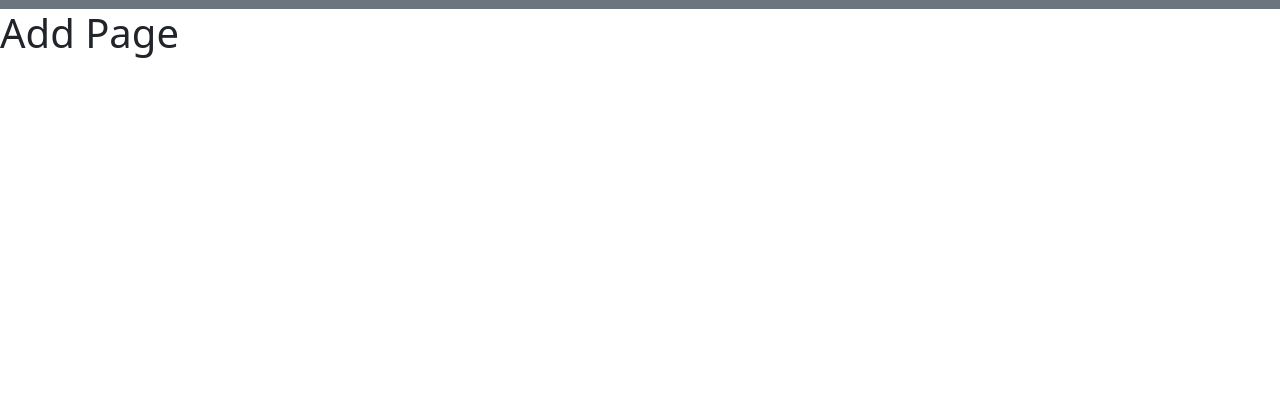
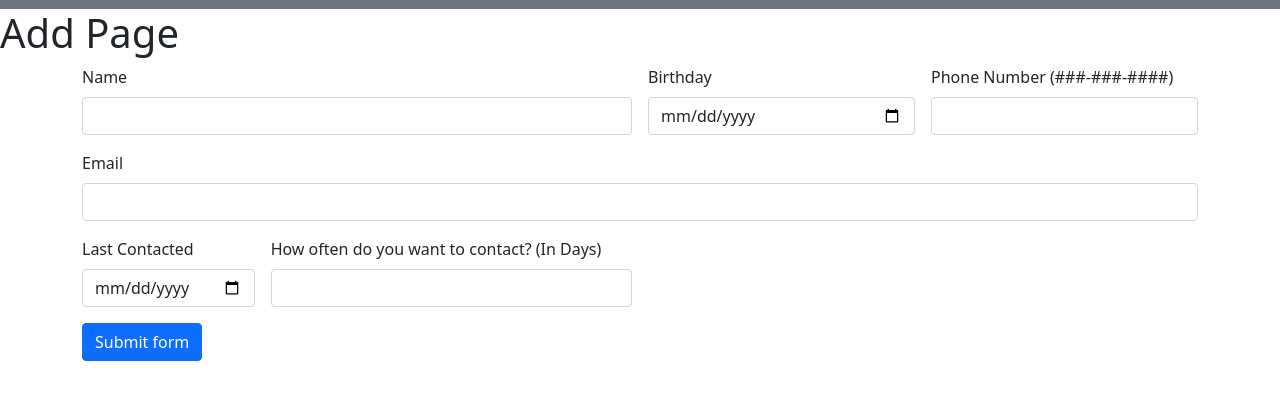
Before and after one commit to BionicScout/Enter-Connectivity, a website: page Web Pages/add.html in a window 1280 px wide. Shown: the part 57-456 px from the top of the page. Drawn offline with nearby package versions, Linux system fonts and the light colour scheme.

Commit message:
Add Page Created

```diff
--- a/Web Pages/add.html
+++ b/Web Pages/add.html
@@ -27,6 +27,85 @@
 
     <h1>Add Page</h1>
 
+    <div class="container">
+        <form class="row g-3 needs-validation" novalidate>
+            <!-- Name Input -->
+            <div class="col-md-6">
+              <label for="validationCustom01" class="form-label">Name</label>
+              <input type="text" class="form-control" id="validationCustom01" required>
+            </div>
+
+            <!-- Birtday -->
+            <div class="col-md-3">
+              <label for="validationBirthday" class="form-label">Birthday</label>
+              <div class="input-group has-validation">
+                <input type="date" class="form-control" id="validationBirthday" aria-describedby="inputGroupPrepend" required>
+              </div>
+            </div>
+
+            <!-- Phone Number -->
+            <div class="col-md-3">
+                <label for="validationPhoneNumber" class="form-label">Phone Number (###-###-####)</label>
+                <div class="input-group has-validation">
+                  <input type="tel" class="form-control" id="validationPhoneNumber" pattern="\d{3}[\-]\d{3}[\-]\d{4}" aria-describedby="inputGroupPrepend" required>
+                </div>
+              </div>
+
+            <!-- Email -->
+            <div class="col-md-12">
+              <label for="validationEmail" class="form-label">Email</label>
+              <input type="email" class="form-control" id="validationEmail" required>
+              <div class="invalid-feedback">
+                Please provide a valid email address
+              </div>
+            </div>
+
+            <!-- Last Contact Date -->
+            <div class="col-md-2">
+                <label for="validationLastContact" class="form-label">Last Contacted</label>
+                <div class="input-group has-validation">
+                    <input type="date" class="form-control" id="validationLastContact" aria-describedby="inputGroupPrepend" required>
+                </div>
+            </div>
+
+             <!--  conContact Frequency -->
+            <div class="col-md-4">
+              <label for="validationFrequency" class="form-label">How often do you want to contact? (In Days)</label>
+              <input type="number" class="form-control" id="validationFrequency" required>
+              <div class="invalid-feedback">
+                Please provide a valid number
+              </div>
+            </div>
+
+            <div class="col-12">
+              <button class="btn btn-primary" type="submit">Submit form</button>
+            </div>
+          </form>
+
+    </div>
+
+    <script>
+        (function () {
+            'use strict'
+
+            // Fetch all the forms we want to apply custom Bootstrap validation styles to
+            var forms = document.querySelectorAll('.needs-validation')
+
+            // Loop over them and prevent submission
+            Array.prototype.slice.call(forms)
+                .forEach(function (form) {
+                form.addEventListener('submit', function (event) {
+                    if (!form.checkValidity()) {
+                    event.preventDefault()
+                    event.stopPropagation()
+                    }
+
+                    form.classList.add('was-validated')
+                }, false)
+            })
+        })()
+    </script>
+
     <script src="https://cdn.jsdelivr.net/npm/bootstrap@5.0.2/dist/js/bootstrap.bundle.min.js" integrity="sha384-MrcW6ZMFYlzcLA8Nl+NtUVF0sA7MsXsP1UyJoMp4YLEuNSfAP+JcXn/tWtIaxVXM" crossorigin="anonymous"></script>
 </body>
 </html>
```
